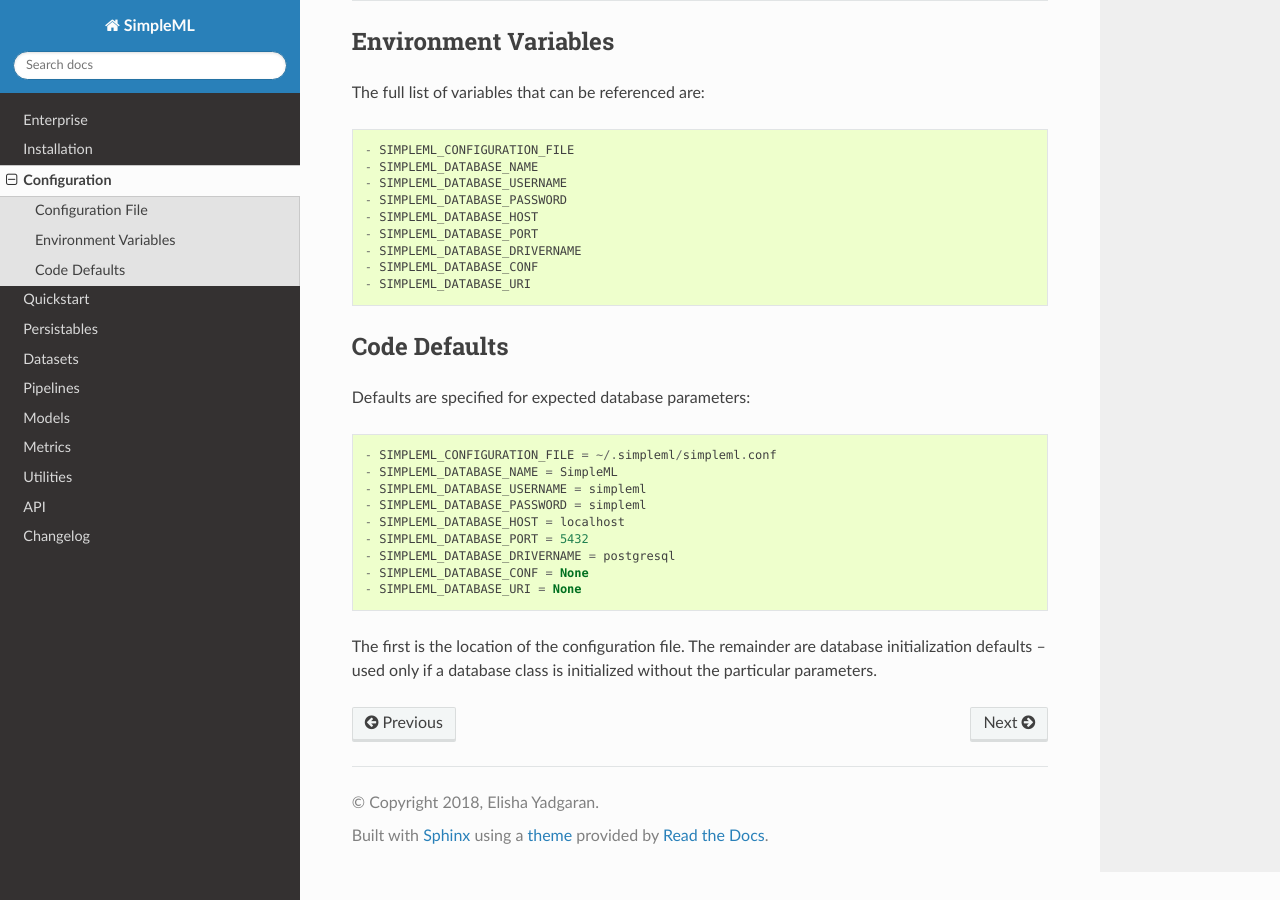
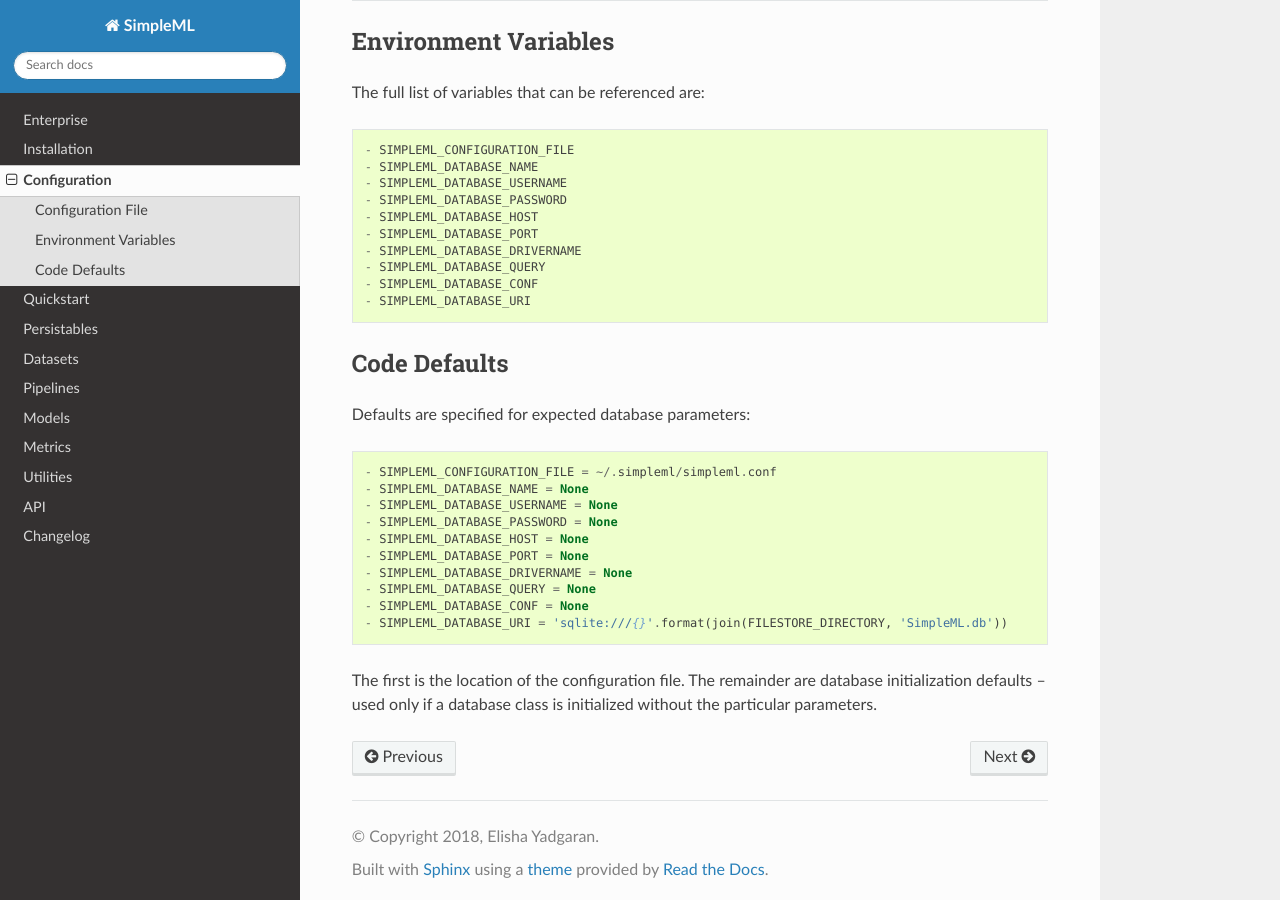
Before and after one commit to eyadgaran/SimpleML, a Sphinx documentation site: the page built from docs/source/configuration.rst, in a window 1280 px wide and 900 px high, scrolled down 2257 px. Built offline with Sphinx 7.4.7 and the Read the Docs theme 2.0.0, drawn with Linux system fonts in a browser that asks for light colours; the version number could not be read and is left out.

```diff
--- a/docs/source/configuration.rst
+++ b/docs/source/configuration.rst
@@ -130,6 +130,7 @@ The full list of variables that can be referenced are::
     - SIMPLEML_DATABASE_HOST
     - SIMPLEML_DATABASE_PORT
     - SIMPLEML_DATABASE_DRIVERNAME
+    - SIMPLEML_DATABASE_QUERY
     - SIMPLEML_DATABASE_CONF
     - SIMPLEML_DATABASE_URI
 
@@ -138,14 +139,15 @@ Code Defaults
 Defaults are specified for expected database parameters::
 
     - SIMPLEML_CONFIGURATION_FILE = ~/.simpleml/simpleml.conf
-    - SIMPLEML_DATABASE_NAME = SimpleML
-    - SIMPLEML_DATABASE_USERNAME = simpleml
-    - SIMPLEML_DATABASE_PASSWORD = simpleml
-    - SIMPLEML_DATABASE_HOST = localhost
-    - SIMPLEML_DATABASE_PORT = 5432
-    - SIMPLEML_DATABASE_DRIVERNAME = postgresql
+    - SIMPLEML_DATABASE_NAME = None
+    - SIMPLEML_DATABASE_USERNAME = None
+    - SIMPLEML_DATABASE_PASSWORD = None
+    - SIMPLEML_DATABASE_HOST = None
+    - SIMPLEML_DATABASE_PORT = None
+    - SIMPLEML_DATABASE_DRIVERNAME = None
+    - SIMPLEML_DATABASE_QUERY = None
     - SIMPLEML_DATABASE_CONF = None
-    - SIMPLEML_DATABASE_URI = None
+    - SIMPLEML_DATABASE_URI = 'sqlite:///{}'.format(join(FILESTORE_DIRECTORY, 'SimpleML.db'))
 
 
 The first is the location of the configuration file. The remainder are database
```
Also changed, not shown: 1 other file.
